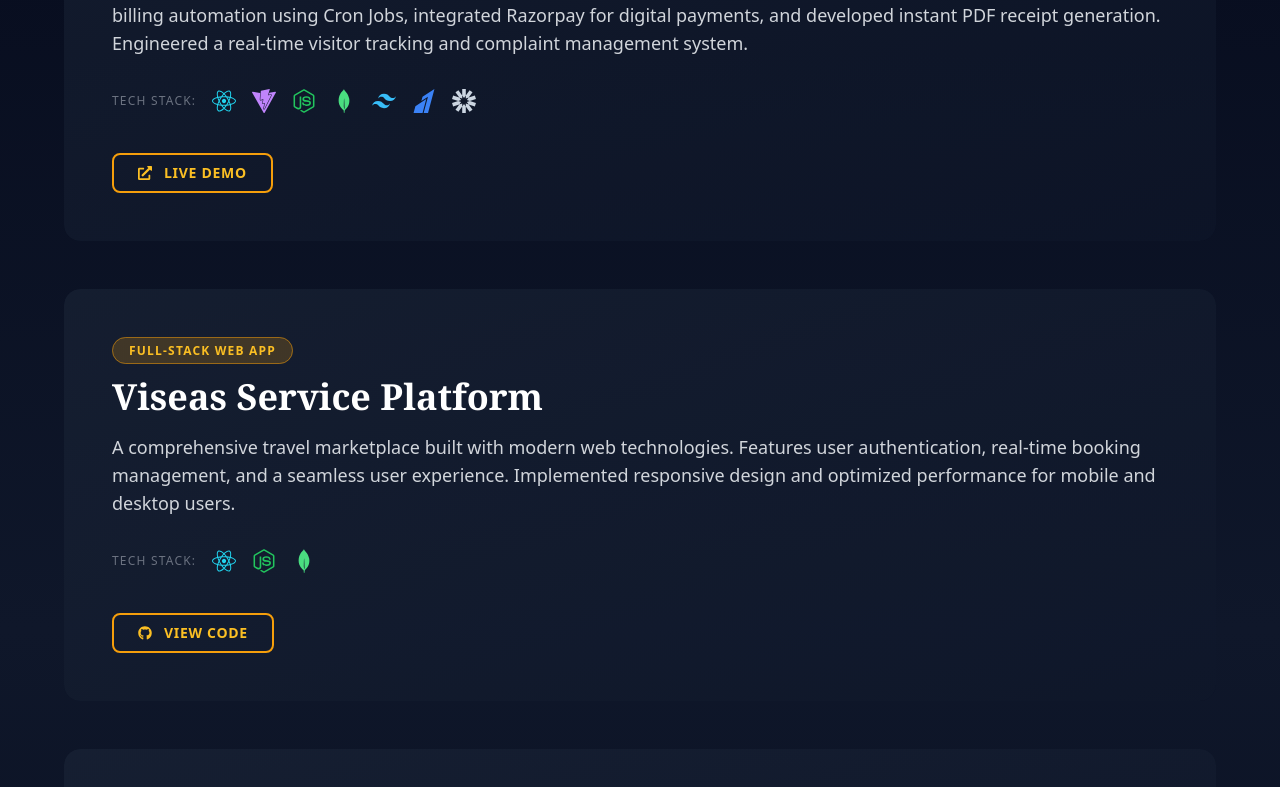
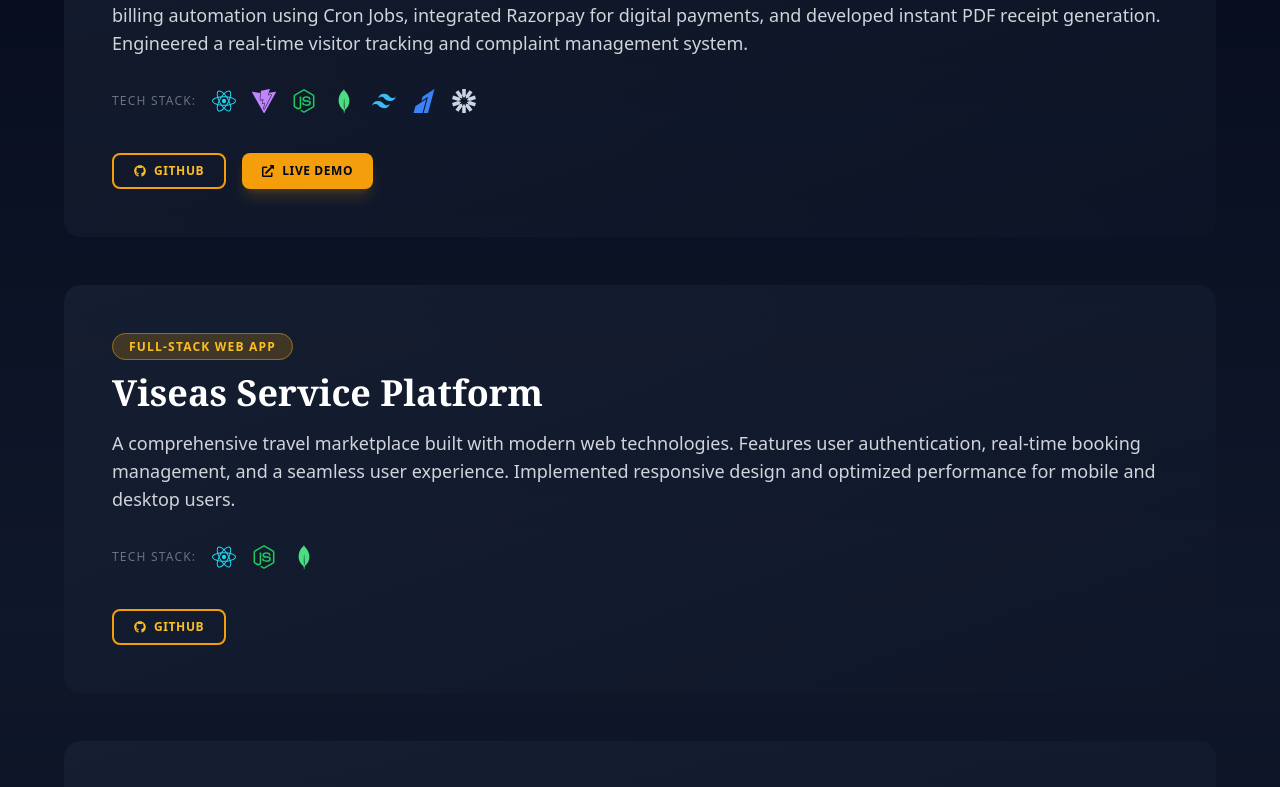
Before and after one commit to devparmar02/dev-portfolio, a React (Vite) app: page / in a window 1280 px wide. Shown: the part 3026-3813 px from the top of the page. Built offline with nearby package versions, Linux system fonts and the light colour scheme.

Commit message:
Update Projects.jsx

```diff
--- a/src/components/Projects.jsx
+++ b/src/components/Projects.jsx
@@ -1,5 +1,5 @@
 import React from 'react';
-import { FaGithub, FaExternalLinkAlt, FaReact, FaNodeJs, FaPhp, FaAndroid, FaHtml5, FaCss3Alt, FaJs } from 'react-icons/fa';
+import { FaGithub, FaExternalLinkAlt, FaReact, FaNodeJs, FaAndroid, FaHtml5, FaJs, FaPhp } from 'react-icons/fa';
 import { SiMongodb, SiKotlin, SiVite, SiTailwindcss, SiRazorpay, SiJsonwebtokens } from 'react-icons/si';
 import { useScrollAnimation } from '../hooks/useScrollAnimation';
 
@@ -18,7 +18,8 @@ const projects = [
       <SiRazorpay className="text-blue-500" title="Razorpay" />,
       <SiJsonwebtokens className="text-slate-300" title="JWT" />
     ],
-    link: "https://github.com/devparmar02/nivas-society-management",
+    github: "https://github.com/devparmar02/nivas-society-management",
+    demo: "https://nivas-society-management.vercel.app/",
   },
   {
     id: 2,
@@ -26,7 +27,7 @@ const projects = [
     category: "Full-Stack Web App",
     description: "A comprehensive travel marketplace built with modern web technologies. Features user authentication, real-time booking management, and a seamless user experience. Implemented responsive design and optimized performance for mobile and desktop users.",
     tech: [<FaReact className="text-cyan-400" />, <FaNodeJs className="text-green-500" />, <SiMongodb className="text-green-400" />],
-    link: "https://github.com/devparmar02/service-booking-viseas",
+    github: "https://github.com/devparmar02/service-booking-viseas",
   },
   {
     id: 3,
@@ -34,7 +35,7 @@ const projects = [
     category: "Mobile Application",
     description: "An Android application that automates parking slot allocation for both admins and users. Streamlines parking operations with real-time updates and efficient resource management. Built with modern mobile development practices.",
     tech: [<FaAndroid className="text-green-400" />, <SiKotlin className="text-purple-500" />],
-    link: "https://github.com/devparmar02/parking-management-system",
+    github: "https://github.com/devparmar02/parking-management-system",
   },
   {
     id: 4,
@@ -42,7 +43,7 @@ const projects = [
     category: "Web Application",
     description: "An intuitive flight search and booking system. Designed with a focus on user experience, featuring advanced filtering, real-time availability updates, and secure payment integration. Built with clean, maintainable code.",
     tech: [<FaPhp className="text-indigo-400" />, <FaJs className="text-yellow-400" />, <FaHtml5 className="text-orange-500" />],
-    link: "https://github.com/devparmar02/airline-booking",
+    github: "https://github.com/devparmar02/airline-booking",
   }
 ];
 
@@ -56,32 +57,37 @@ const ProjectCard = ({ project, index }) => {
       style={{ animationDelay: `${index * 0.15}s` }}
     >
       <div className="relative rounded-2xl overflow-hidden mb-12 transition-all duration-500 hover:shadow-2xl hover:shadow-amber-500/20">
+        {/* Card Background Overlay */}
         <div className="absolute inset-0 bg-gradient-to-br from-slate-800/50 to-slate-900/50 backdrop-blur-sm z-10"></div>
 
+        {/* Content Container */}
         <div className="p-8 md:p-10 lg:p-12 relative z-20">
           <div className="space-y-4">
-            <div className="inline-block w-fit animate-fadeInUp" style={{ animationDelay: `${index * 0.15 + 0.05}s` }}>
+            {/* Category Badge */}
+            <div className="inline-block w-fit">
               <span className="px-4 py-1 rounded-full text-xs font-bold tracking-widest uppercase bg-amber-500/20 text-amber-400 border border-amber-500/50 group-hover:bg-amber-500/30 transition-colors">
                 {project.category}
               </span>
             </div>
 
-            <h3 className="text-3xl md:text-4xl font-bold text-white font-serif group-hover:text-amber-400 transition-colors duration-300 animate-fadeInUp" style={{ animationDelay: `${index * 0.15 + 0.1}s` }}>
+            {/* Project Title */}
+            <h3 className="text-3xl md:text-4xl font-bold text-white font-serif group-hover:text-amber-400 transition-colors duration-300">
               {project.title}
             </h3>
 
-            <p className="text-gray-300 leading-relaxed text-base md:text-lg group-hover:text-gray-200 transition-colors animate-fadeInUp" style={{ animationDelay: `${index * 0.15 + 0.15}s` }}>
+            {/* Project Description */}
+            <p className="text-gray-300 leading-relaxed text-base md:text-lg group-hover:text-gray-200 transition-colors">
               {project.description}
             </p>
 
-            <div className="pt-4 flex flex-wrap items-center gap-4 animate-fadeInUp" style={{ animationDelay: `${index * 0.15 + 0.2}s` }}>
+            {/* Tech Stack Icons */}
+            <div className="pt-4 flex flex-wrap items-center gap-4">
               <span className="text-xs text-gray-500 uppercase tracking-widest">Tech Stack:</span>
               <div className="flex items-center gap-4 flex-wrap">
                 {project.tech.map((icon, idx) => (
                   <span
                     key={idx}
                     className="text-2xl hover:scale-125 hover:text-amber-400 transition-all duration-300 hover:drop-shadow-lg"
-                    style={{ animationDelay: `${index * 0.15 + 0.25 + (idx * 0.05)}s` }}
                   >
                     {icon}
                   </span>
@@ -89,16 +95,28 @@ const ProjectCard = ({ project, index }) => {
               </div>
             </div>
 
-            <div className="pt-6 animate-fadeInUp" style={{ animationDelay: `${index * 0.15 + 0.3}s` }}>
-              <a
-                href={project.link}
-                target="_blank"
-                rel="noopener noreferrer"
-                className="inline-flex items-center gap-3 px-6 py-2 border-2 border-amber-500 text-amber-400 font-semibold hover:bg-amber-500 hover:text-slate-950 transition-all duration-300 rounded-lg group-hover:gap-4 uppercase tracking-wider text-sm"
-              >
-                {project.id === 1 ? <FaExternalLinkAlt /> : <FaGithub />}
-                {project.id === 1 ? "Live Demo" : "View Code"}
-              </a>
+            {/* Links Section */}
+            <div className="pt-6 flex flex-wrap gap-4">
+              {project.github && (
+                <a
+                  href={project.github}
+                  target="_blank"
+                  rel="noopener noreferrer"
+                  className="inline-flex items-center gap-2 px-5 py-2 border-2 border-amber-500 text-amber-400 font-semibold hover:bg-amber-500 hover:text-slate-950 transition-all duration-300 rounded-lg uppercase tracking-wider text-xs"
+                >
+                  <FaGithub /> Github
+                </a>
+              )}
+              {project.demo && (
+                <a
+                  href={project.demo}
+                  target="_blank"
+                  rel="noopener noreferrer"
+                  className="inline-flex items-center gap-2 px-5 py-2 bg-amber-500 text-slate-950 font-bold hover:bg-amber-400 transition-all duration-300 rounded-lg uppercase tracking-wider text-xs shadow-lg shadow-amber-500/20"
+                >
+                  <FaExternalLinkAlt /> Live Demo
+                </a>
+              )}
             </div>
           </div>
         </div>
@@ -112,14 +130,17 @@ const Projects = () => {
 
   return (
     <section className="bg-gradient-to-b from-slate-950 via-slate-900 to-slate-950 py-32 px-6 relative overflow-hidden" id="projects">
+      {/* Background Decorative Blobs */}
       <div className="absolute inset-0 -z-10">
         <div className="absolute top-0 left-1/4 w-96 h-96 bg-amber-600/10 rounded-full filter blur-3xl animate-blob"></div>
         <div className="absolute bottom-1/4 right-1/4 w-96 h-96 bg-amber-500/10 rounded-full filter blur-3xl animate-blob animation-delay-4000"></div>
       </div>
 
+      {/* Grid Pattern Overlay */}
       <div className="absolute inset-0 -z-10 opacity-5" style={{backgroundImage: 'linear-gradient(rgba(217,119,6,0.1) 1px, transparent 1px), linear-gradient(90deg, rgba(217,119,6,0.1) 1px, transparent 1px)', backgroundSize: '50px 50px'}}></div>
 
       <div className="max-w-6xl mx-auto relative">
+        {/* Header Section */}
         <div ref={headingRef} className="mb-24 animate-fadeInUp">
           <div className="inline-block px-4 py-1 rounded-full border border-amber-500/50 bg-amber-500/10 mb-6">
             <p className="text-amber-400 text-xs font-bold tracking-widest uppercase">Featured Work</p>
@@ -132,12 +153,14 @@ const Projects = () => {
           </p>
         </div>
 
+        {/* List of Project Cards */}
         <div className="space-y-8">
           {projects.map((project, index) => (
             <ProjectCard key={project.id} project={project} index={index} />
           ))}
         </div>
 
+        {/* Global CTA */}
         <div className="mt-24 text-center animate-fadeInUp" style={{ animationDelay: '0.6s' }}>
           <a
             href="https://github.com/devparmar02"
@@ -145,8 +168,8 @@ const Projects = () => {
             rel="noopener noreferrer"
             className="inline-flex items-center gap-3 px-8 py-4 border-2 border-amber-500 text-amber-400 font-bold hover:bg-amber-500 hover:text-slate-950 transition-all duration-300 rounded-lg hover:gap-4 uppercase tracking-wider shadow-lg shadow-amber-500/20 hover:shadow-amber-400/50"
           >
-            View More on GitHub
-            <FaExternalLinkAlt />
+            Explore More Projects
+            <FaGithub />
           </a>
         </div>
       </div>
```
